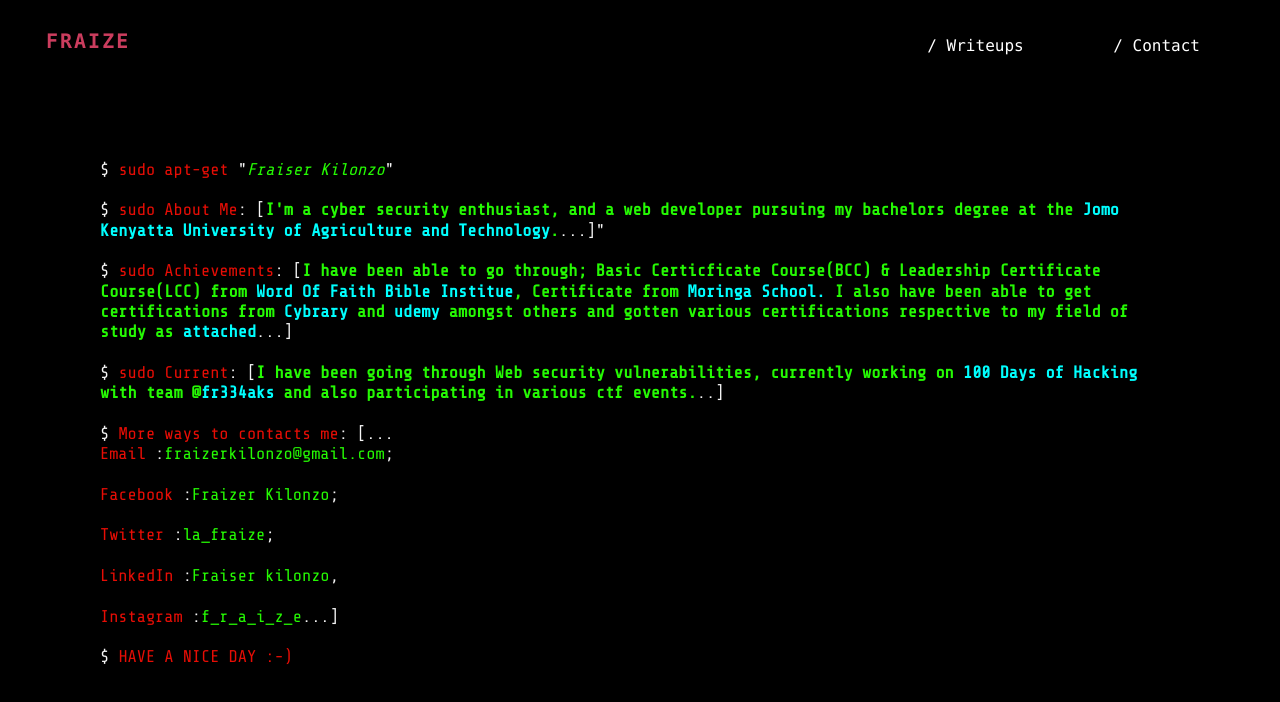
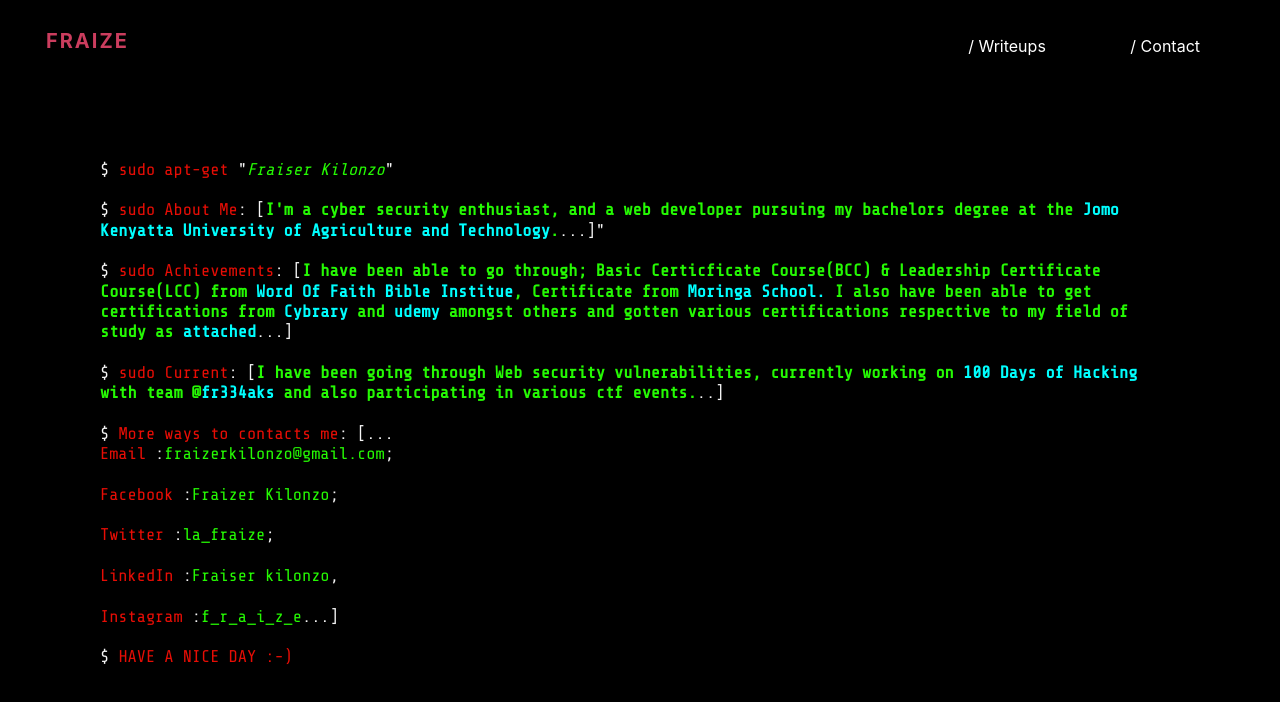
Before and after one commit to fraizerbrian/Fraize, a plain HTML site: page index.html in a window 1280 px wide. Drawn offline with nearby package versions, Linux system fonts and the light colour scheme.

Commit message:
Update index.html

```diff
--- a/index.html
+++ b/index.html
@@ -16,11 +16,8 @@
 
 <style>
       body{
-/*             background: #000;
-            text-decoration-color: #fff;  */
-            background-color: black;
- color: grey;
- font-family: Consolas,Monaco,Lucida Console,Liberation Mono,DejaVu Sans Mono,Bitstream Vera Sans Mono,Courier New, monospace;
+            background: #000;
+            text-decoration-color: #fff;
             /* margin-bottom: 5%; */
       }
       h1 {
```
